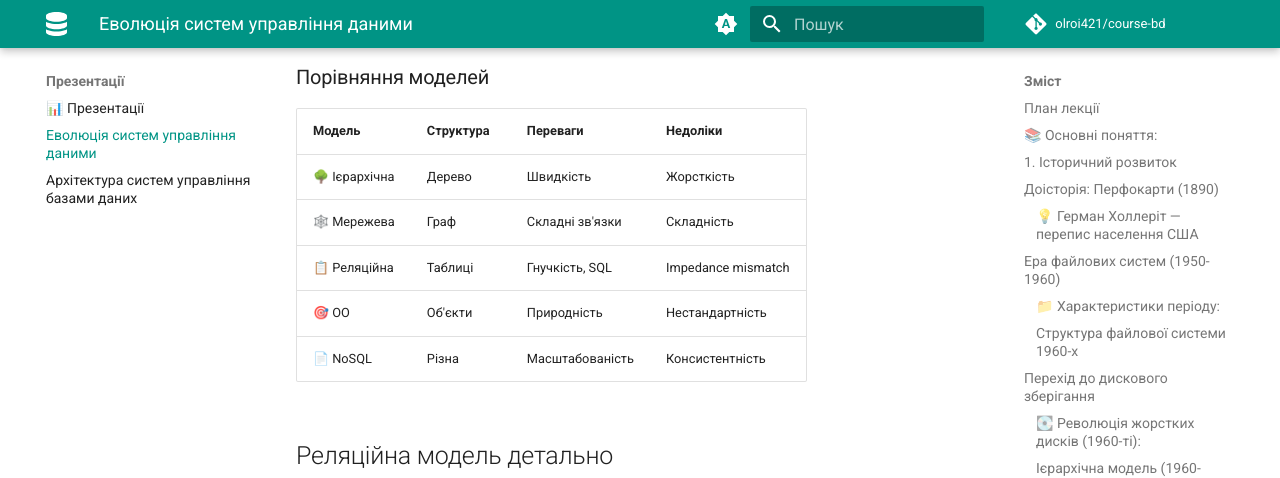
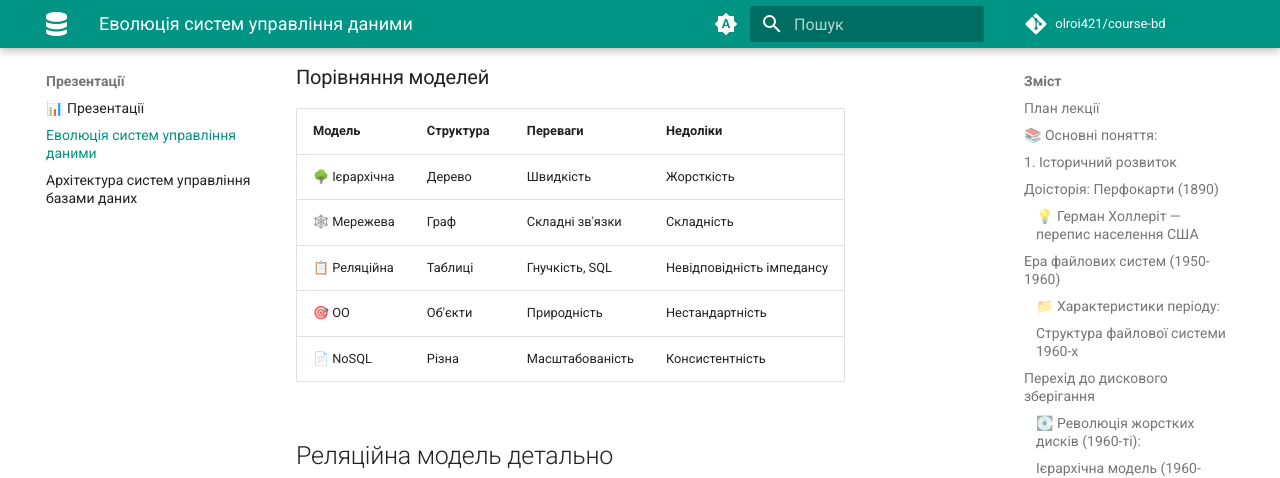
Before and after one commit to olroi421/course-bd, an MkDocs documentation site: the page built from docs/presentations/presentation-01.md, in a window 1280 px wide and 900 px high, scrolled down 8808 px. Shown: the top 478 px of the window. Built offline with MkDocs 1.6.1 and Material for MkDocs 9.7.7, drawn with Linux system fonts in a browser that asks for light colours; comment, search, counter and statistics services are not loaded.

Commit message:
Update presentation-01.md

```diff
--- a/docs/presentations/presentation-01.md
+++ b/docs/presentations/presentation-01.md
@@ -346,7 +346,7 @@ graph TB
 |--------|-----------|----------|----------|
 | 🌳 Ієрархічна | Дерево | Швидкість | Жорсткість |
 | 🕸️ Мережева | Граф | Складні зв'язки | Складність |
-| 📋 Реляційна | Таблиці | Гнучкість, SQL | Impedance mismatch |
+| 📋 Реляційна | Таблиці | Гнучкість, SQL | Невідповідність імпедансу |
 | 🎯 ОО | Об'єкти | Природність | Нестандартність |
 | 📄 NoSQL | Різна | Масштабованість | Консистентність |
 
```
